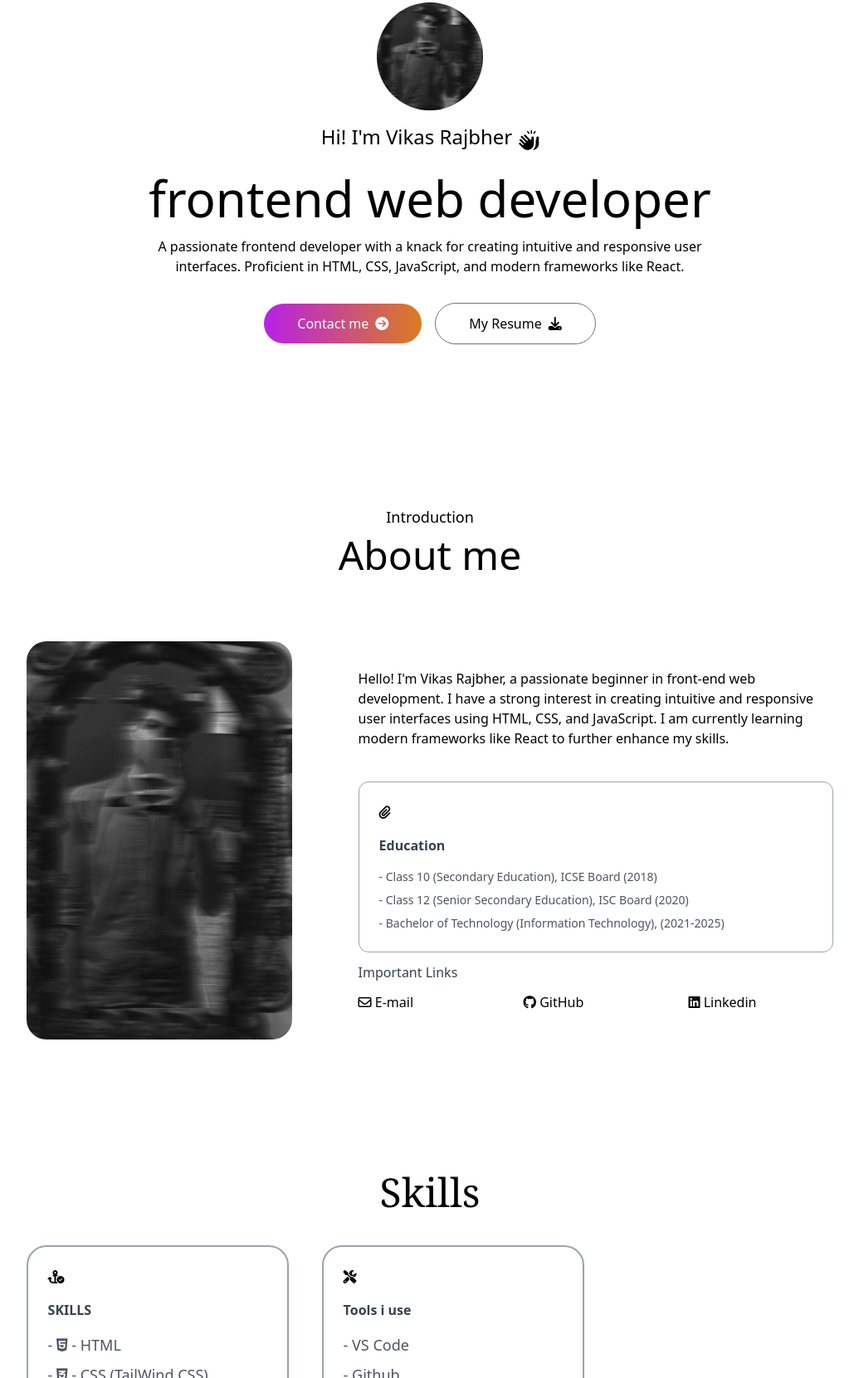
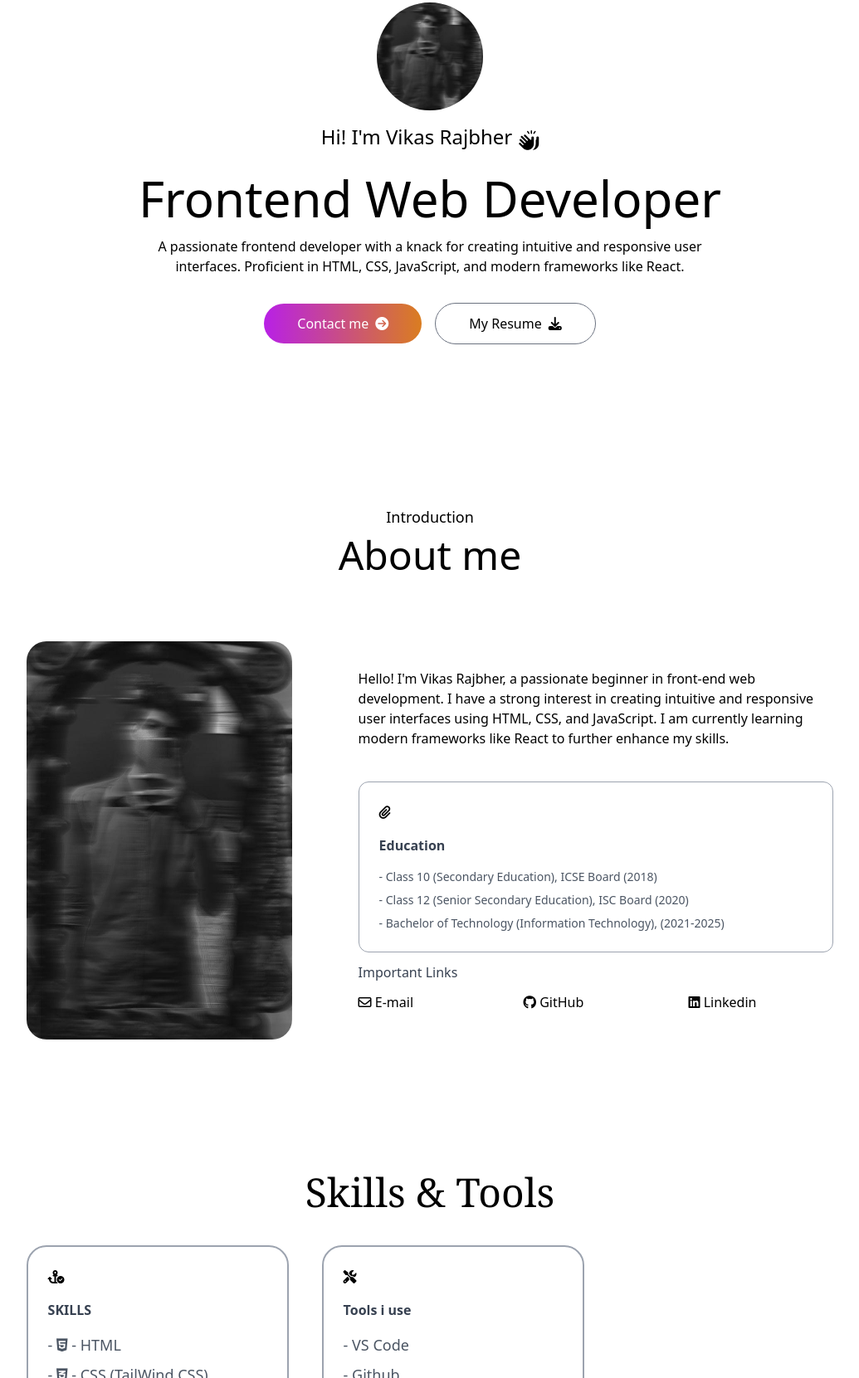
Before and after one commit to VikasRajbher/portfolio, a plain HTML site: page index.html in a window 1280 px wide. Shown: the part 231-1892 px from the top of the page at 83% size, without its empty margins (122-1157 px from the left). Drawn offline with nearby package versions, Linux system fonts and the light colour scheme.

Commit message:
Fix HTML structure and formatting issues

```diff
--- a/index.html
+++ b/index.html
@@ -60,7 +60,7 @@
     <div id="top" class="w-full pt-20 text-center mx-auto min-h-screen flex flex-col items-center justify-center gap-4">
         <img src="dp.jpg" alt="DP" class="rounded-full w-32">
         <h3 class="flex items-end gap-2 text-xl md:text-2xl mb-3">Hi! I'm Vikas Rajbher <i class="fa-solid fa-hands-clapping"></i></h3>
-        <h1 class="text-3xl sm:text-6xl lg:text-[60px]">frontend web developer</h1>
+        <h1 class="text-3xl sm:text-6xl lg:text-[60px]">Frontend Web Developer</h1>
         <p class="max-w-2xl mx-auto">A passionate frontend developer with a knack for creating intuitive and responsive user interfaces. Proficient in HTML, CSS, JavaScript, and modern frameworks like React.</p>
         <div class="flex flex-col sm:flex-row items-center gap-4 mt-4">
             <a href="#contact" class="px-10 py-3 bg-gradient-to-r from-[#b820e6] to-[#da7d20] text-white rounded-full flex items-center gap-2">
@@ -116,7 +116,7 @@
 
      <!---Skills-->
      <div id="skills" class="w-full px-[12%] py-10 scroll-mt-20">
-        <h2 class=" font-serif text-center text-5xl mb-10">Skills</h2>
+        <h2 class=" font-serif text-center text-5xl mb-10">Skills & Tools</h2>
         <ul class="grid grid-cols-1 sm:grid-cols-2 gap-10 max-w-2xl items-center ">
             <li class="border-[2px] border-gray-400 rounded-3xl p-6 cursor-pointer hover:bg-rose-200 hover:translate-y-1 duration-500 hover:shadow-[4px_4px_0_#000]">
                 <i class="fa-solid fa-anchor-circle-check"></i>
```
